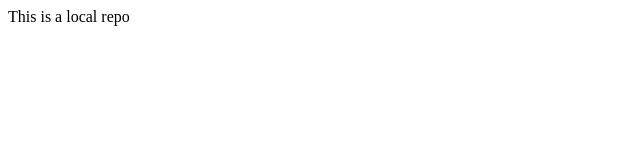
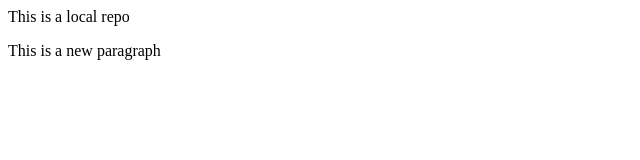
Before and after one commit to Navyasree-aj/localRepo, a plain HTML site: page index.html in a window 1280 px wide. Shown: the whole page, without its empty margins (0-640 px from the left). Drawn offline with Linux system fonts and the light colour scheme.

Commit message:
add paragraph

```diff
--- a/index.html
+++ b/index.html
@@ -1 +1,4 @@
 <p>This is a local repo</p>
+<p>
+    This is a new paragraph
+</p>
```
